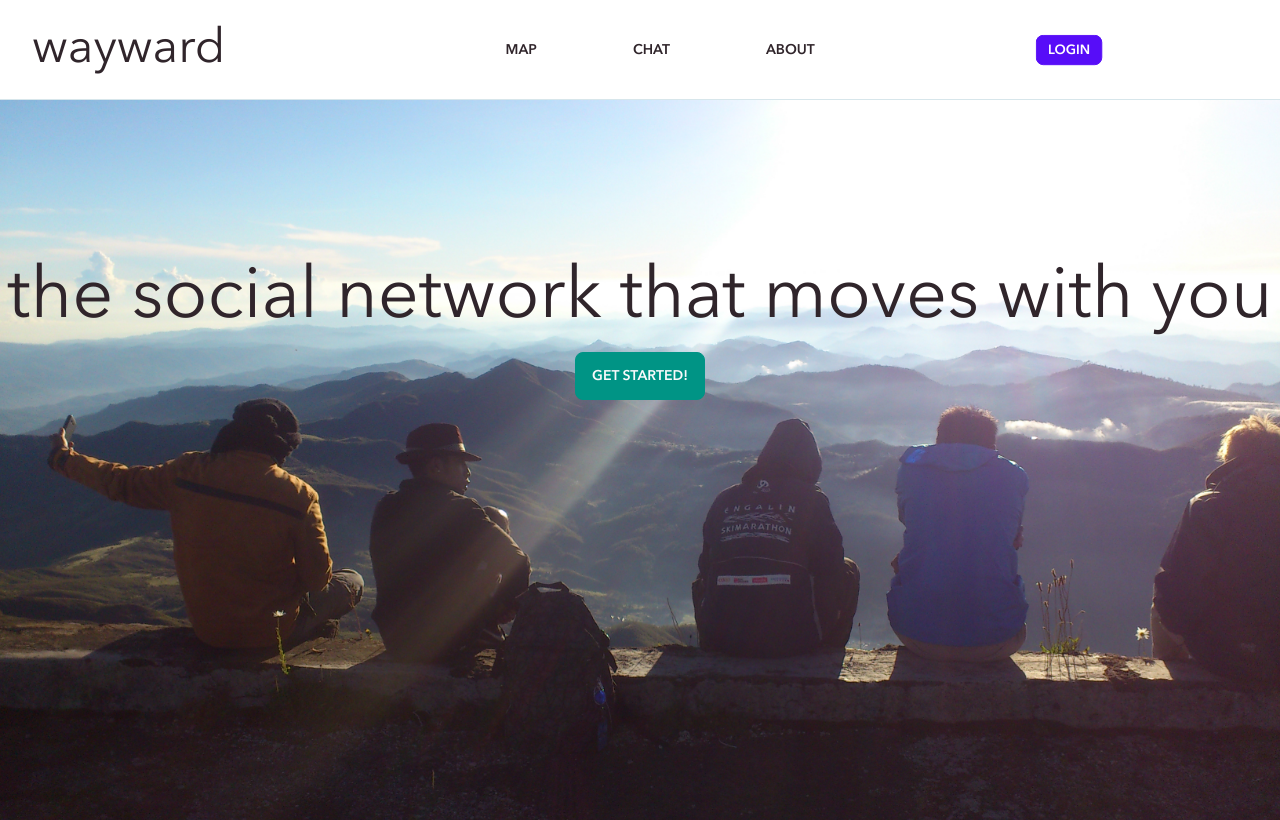
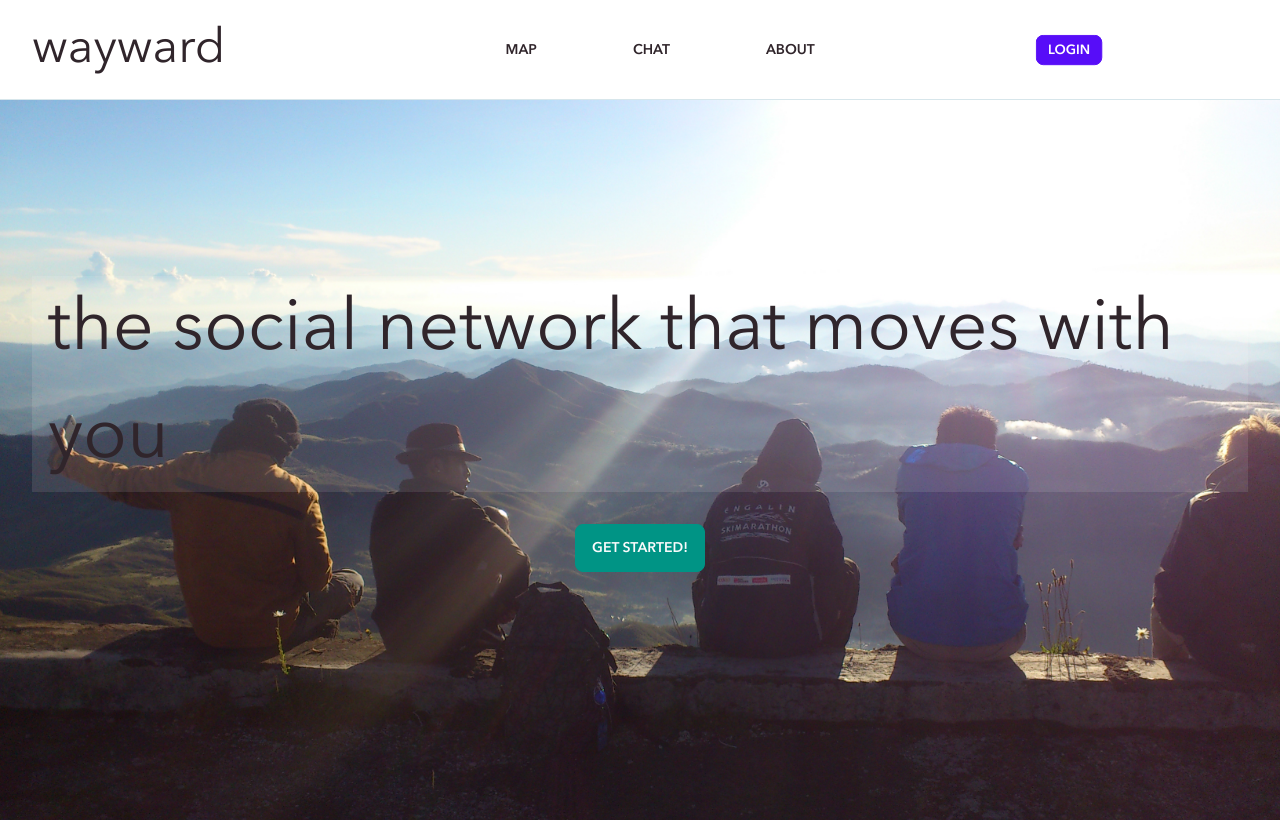
Before and after one commit to elke-codes/on-the-road-client, a React (Create React App) app: page / in a window 1280 px wide. Built offline with nearby package versions, Linux system fonts and the light colour scheme; no server answers.

Commit message:
add background-color for text contrast

```diff
--- a/src/pages/HomePage/HomePage.scss
+++ b/src/pages/HomePage/HomePage.scss
@@ -18,6 +18,9 @@
 	&__title {
 		// @include page-header;
 		font-size: 4.5rem;
+		background-color: rgba(250, 250, 250, 0.1);
+		margin: 2rem;
+		padding: 0 1rem;
 	}
 
 	&__buttons {
```
